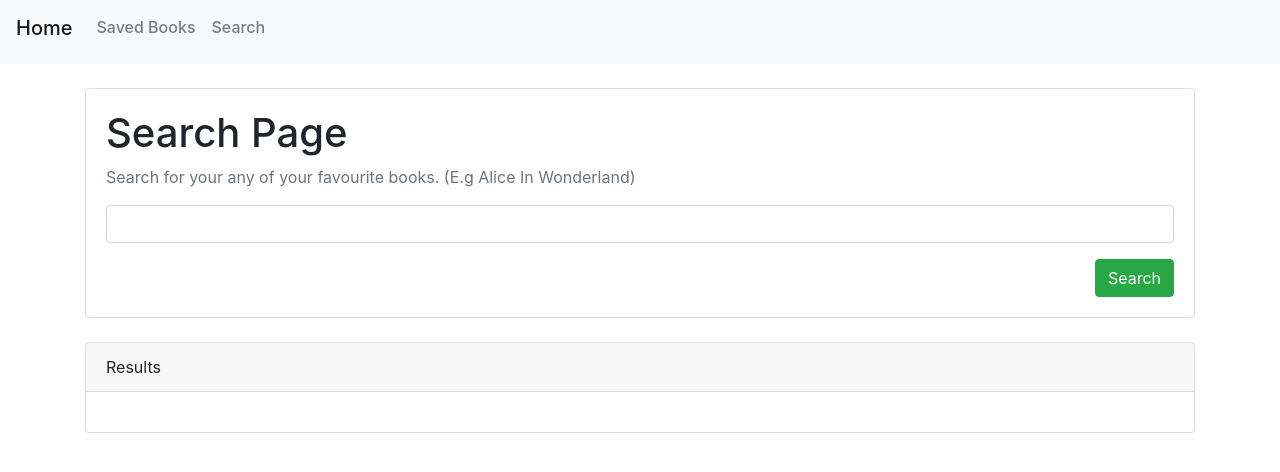
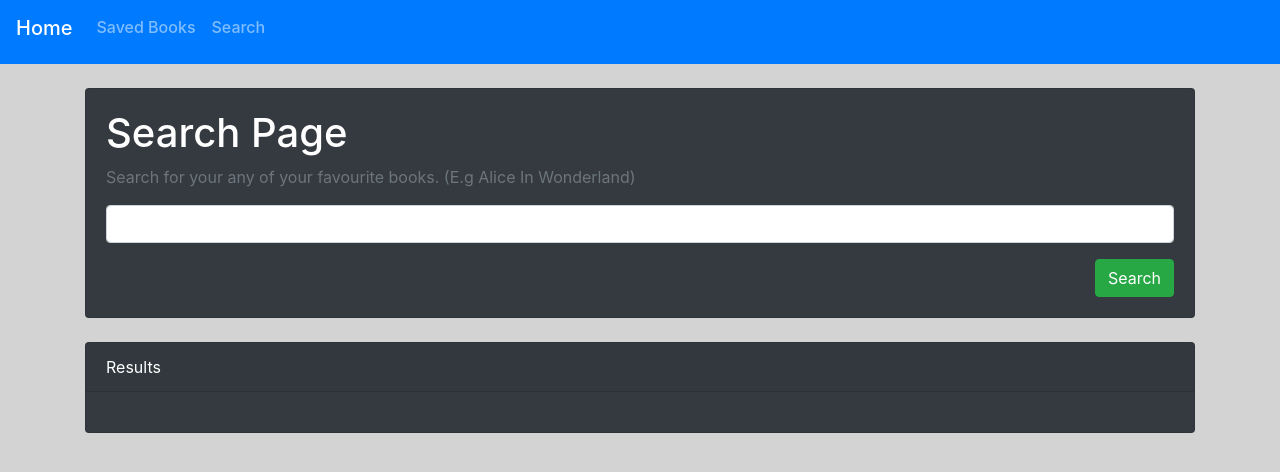
Before and after one commit to EdwardEMC/googleBookSearch, a React (Create React App) app in the folder client/: page /search in a window 1280 px wide. Shown: the top 472 px of the page. Built offline with nearby package versions, Linux system fonts and the light colour scheme.

Commit message:
css update

```diff
--- a/client/src/App.js
+++ b/client/src/App.js
@@ -1,5 +1,6 @@
 import React, { Component } from "react";
 import { BrowserRouter as Router, Route, Switch } from "react-router-dom";
+import "./style.css";
 
 //Components
 import Navbar from "./components/Navbar";
--- a/client/src/components/Navbar/index.js
+++ b/client/src/components/Navbar/index.js
@@ -3,7 +3,7 @@ import { Link } from "react-router-dom";
 
 function Navbar() {
   return (
-    <nav className="navbar navbar-expand-lg navbar-light bg-light">
+    <nav className="navbar navbar-expand-lg navbar-dark bg-primary">
       <Link to="/">
         <h4 className="navbar-brand">Home</h4>
       </Link>
--- a/client/src/pages/Saved.js
+++ b/client/src/pages/Saved.js
@@ -32,8 +32,8 @@ function Saved() {
   return (
     <Container>
       <br></br>
-      <div className="card">
-        <div className="card-header text-center">
+      <div className="card bg-dark">
+        <div className="card-header text-white text-center">
           <h1>Saved books Page</h1>
         </div>
         <div className="card-body">
@@ -46,7 +46,7 @@ function Saved() {
                       <img src={book.image} className="card-img" alt="thumbnail"/>
                     </div>
                     <div className="col-md-8">
-                      <div className="row no-gutters card-header">
+                      <div className="row no-gutters card-header bg-warning">
                         <div className="col-md-8 text-left">
                           <h4 className="card-title">{book.title}</h4>
                         </div>
--- a/client/src/pages/Search.js
+++ b/client/src/pages/Search.js
@@ -58,7 +58,7 @@ function Search() {
                     {imageRender(book)}
                   </div>
                   <div className="col-md-8">
-                    <div className="row no-gutters card-header">
+                    <div className="row no-gutters card-header bg-warning">
                       <div className="col-md-8 text-left">
                         <h4 className="card-title">{book.volumeInfo.title}</h4>
                       </div>
@@ -119,7 +119,7 @@ function Search() {
   return (
     <Container>
       <br></br>
-      <div className="card">
+      <div className="card text-white bg-dark">
         <div className="card-body">
           <h1>Search Page</h1>
           <div className="card-text">
@@ -138,8 +138,8 @@ function Search() {
         </div>
       </div>
       <br></br>
-      <div className="card">
-        <div className="card-header">
+      <div className="card bg-dark">
+        <div className="card-header text-white">
           Results
         </div>
         <div className="card-body">
--- /dev/null
+++ b/client/src/style.css
@@ -0,0 +1,3 @@
+body {
+    background-color: lightgray;
+}
```
